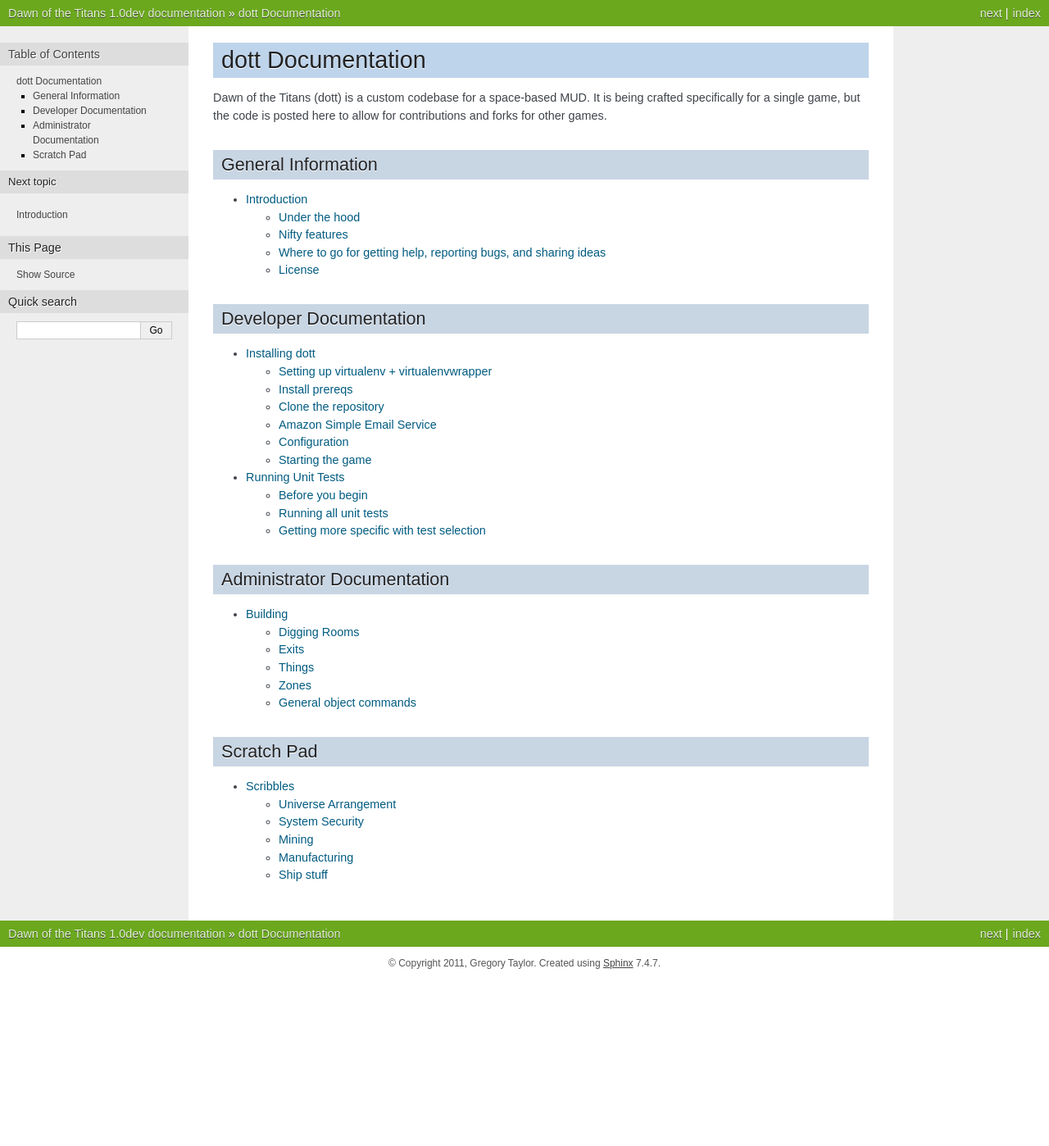
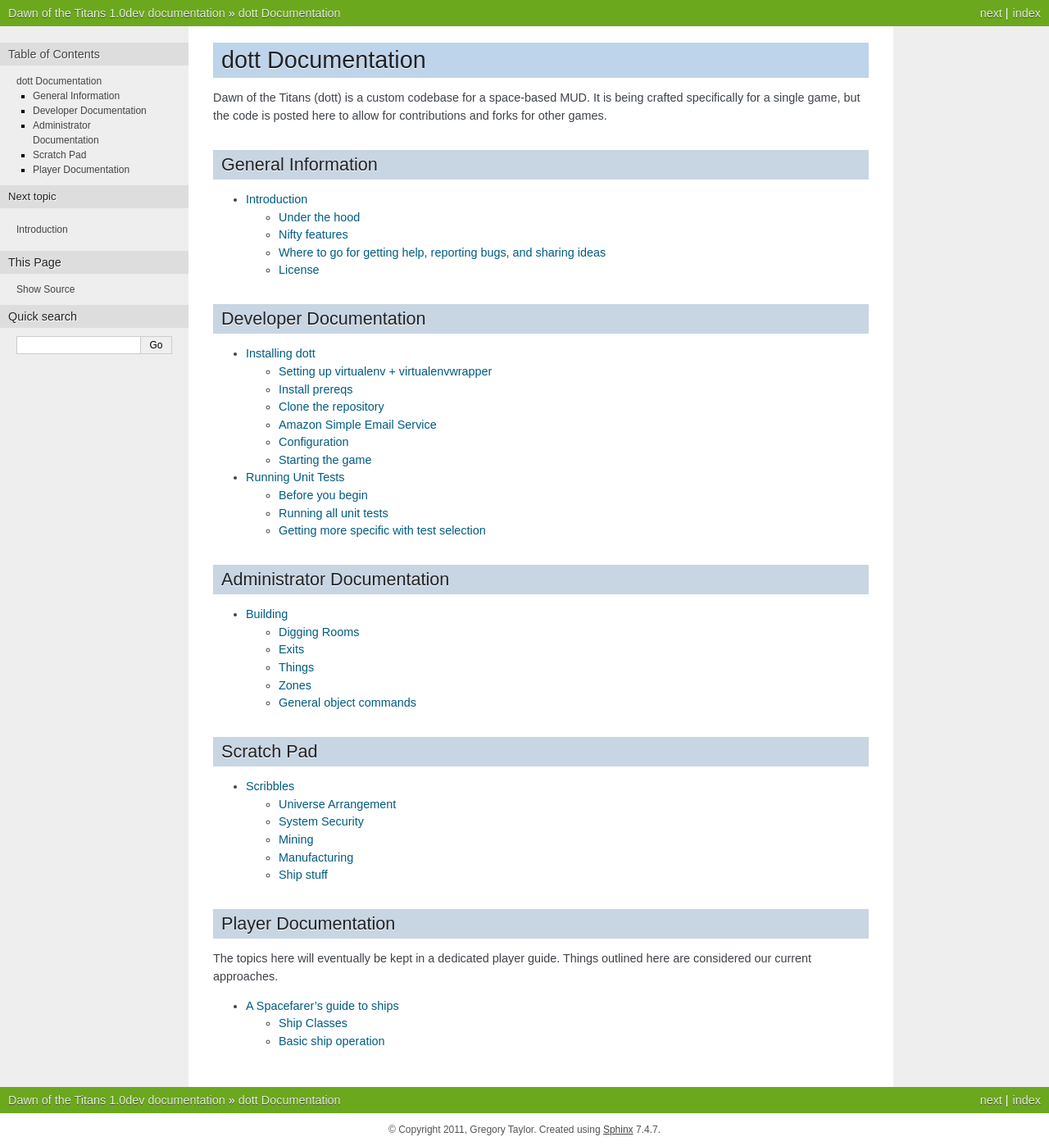
Before and after one commit to gtaylor/dott, a Sphinx documentation site: the page built from doc_src/source/index.rst, in a window 1280 px wide. Shown: the whole page at 82% size. Built offline with Sphinx 7.4.7, drawn with Linux system fonts in a browser that asks for light colours; before the commit the page ends 1195 px from its top, so only the background shows below that.

Commit message:
Beginnings of ship user manual.

```diff
--- a/doc_src/source/index.rst
+++ b/doc_src/source/index.rst
@@ -42,3 +42,14 @@ Scratch Pad
    :maxdepth: 2
 
    scribbles
+
+Player Documentation
+--------------------
+
+The topics here will eventually be kept in a dedicated player guide. Things
+outlined here are considered our current approaches.
+
+.. toctree::
+   :maxdepth: 2
+
+   ships/index
--- /dev/null
+++ b/doc_src/source/ships/basic_operation.rst
@@ -0,0 +1,7 @@
+.. _ships-basic_operation:
+
+====================
+Basic ship operation
+====================
+
+Test
--- /dev/null
+++ b/doc_src/source/ships/index.rst
@@ -0,0 +1,13 @@
+.. _ships-index:
+
+=============================
+A Spacefarer's guide to ships
+=============================
+
+This guide is meant for all aspiring or current
+
+.. toctree::
+   :maxdepth: 4
+
+   ship_classes
+   basic_operation
```
Also changed, not shown: doc_src/source/ships/ship_classes.rst (added, +71 -0 lines).
